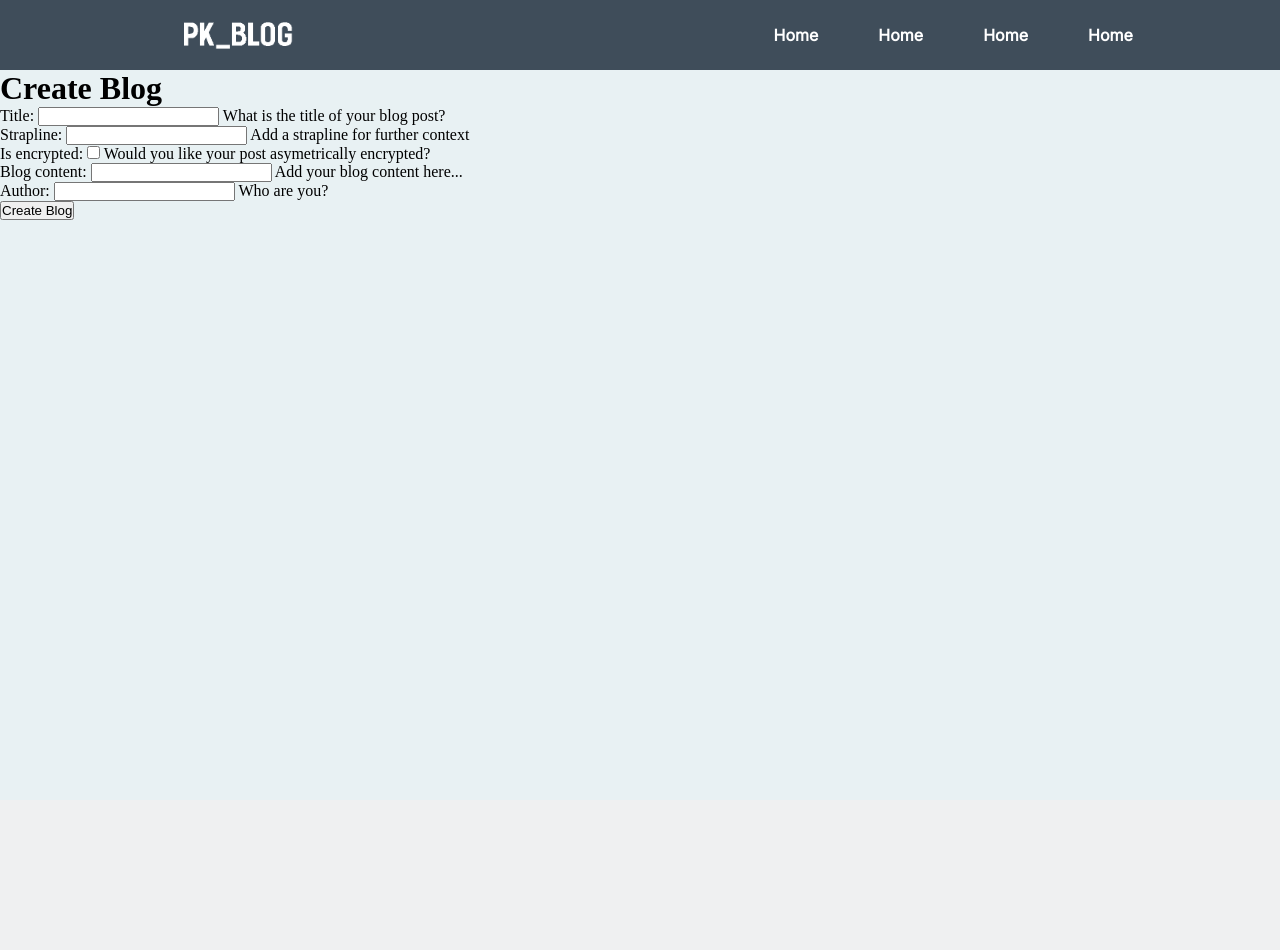
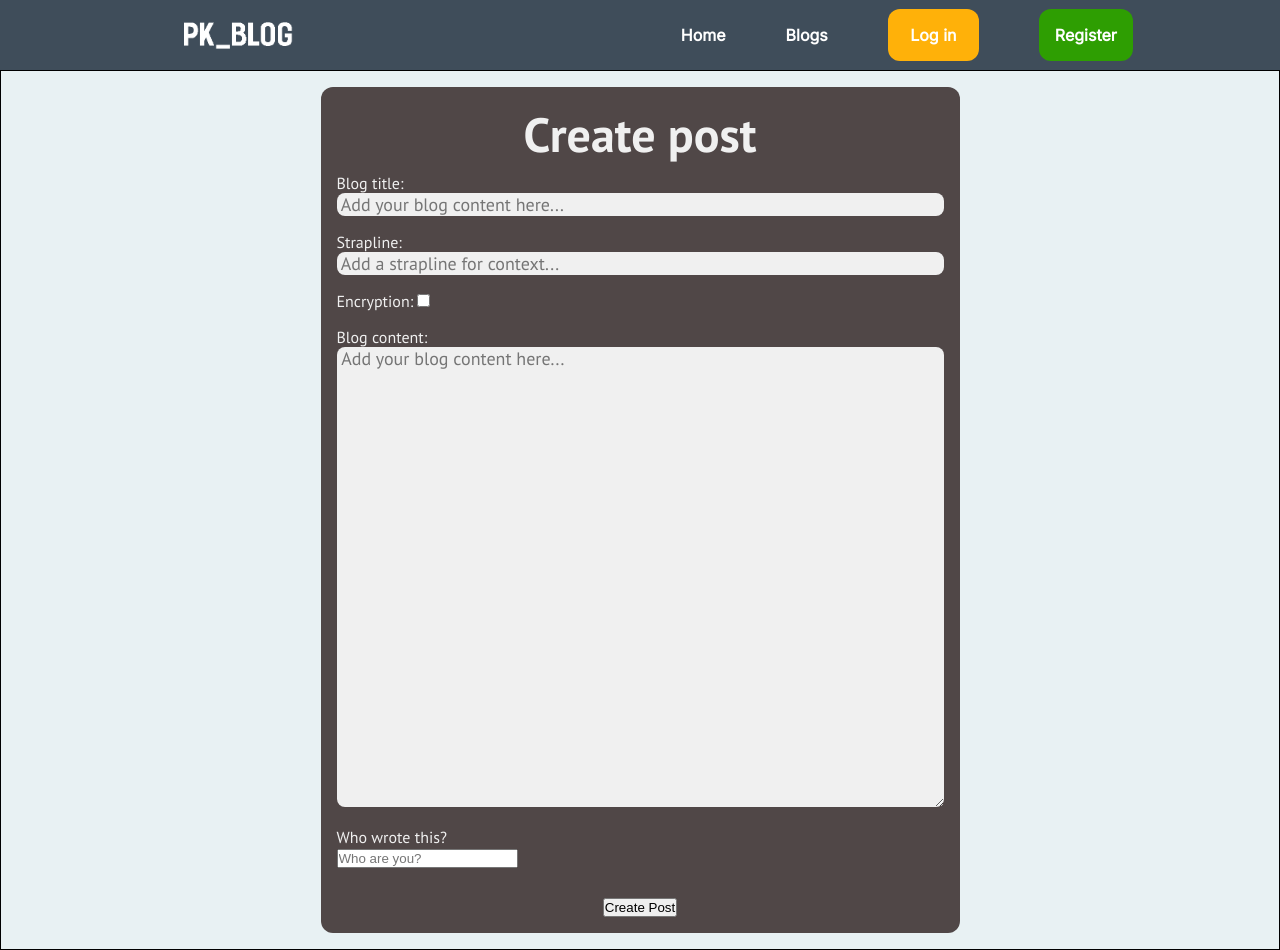
Before and after one commit to CharlieWWW94/pk_blog, a Django app: page /blogs/new_blog/ in a window 1280 px wide. Before the commit the page ends 220 px from the top, so only its background shows below. Run offline with Django 4.2, Linux system fonts and the light colour scheme.

Commit message:
add further styling to home and blog form pages

```diff
--- a/blogs/forms.py
+++ b/blogs/forms.py
@@ -4,9 +4,8 @@ from django import forms
 
 
 class NewBlogForm(forms.Form):
-
-    title = forms.CharField(max_length=200, help_text='What is the title of your blog post?')
-    strapline = forms.CharField(max_length=500, help_text='Add a strapline for further context')
-    is_encrypted = forms.BooleanField(help_text='Would you like your post asymetrically encrypted?', required=False)
-    blog_content = forms.CharField(help_text='Add your blog content here...')
-    author = forms.CharField(max_length=100, help_text='Who are you?')
+    title = forms.CharField( widget=forms.TextInput(attrs={'class': 'form-content', 'placeholder': ' Add your blog content here...'}))
+    strapline = forms.CharField( widget=forms.TextInput(attrs={'class': 'form-content','placeholder': ' Add a strapline for context...'}))
+    is_encrypted = forms.BooleanField(help_text=' Would you like your post asymetrically encrypted?', required=False)
+    blog_content = forms.CharField( widget=forms.Textarea(attrs={'class': 'form-content', 'placeholder': ' Add your blog content here...', 'rows': 20, 'cols': 10, }))
+    author = forms.CharField( widget=forms.TextInput(attrs={'placeholder': 'Who are you?'}))
--- a/blogs/views.py
+++ b/blogs/views.py
@@ -55,6 +55,7 @@ def create_blog(request):
             new_blog.private_key = encrypted_key
 
         #encrypted or unencrypted blog object saves to db:
+        new_blog.is_encrypted = False
         new_blog.save()
         return render(request, 'success.html', {'user': 'We did it!'})
 
--- a/static/css/styles.css
+++ b/static/css/styles.css
@@ -69,6 +69,20 @@ a {
     background-color: white;
 }
 
+btn {
+    padding: 1rem;
+    border-radius: 12px;
+}
+
+.reg-button {
+    background-color: rgb(46, 158, 2);
+}
+
+.login-button {
+    background-color: rgb(255, 177, 9);
+    padding: 1rem 1.4rem;
+}
+
 /* Hero section */
 
 .hero {
@@ -130,10 +144,64 @@ body {
 }
 
 .icon {
+    margin: 5%;
     max-width: 10rem;
-    padding-bottom: 5%;
+    padding: 5%;
+    background-color: rgb(232, 241, 243);
+    border-radius: 25%;
 }
 
+/*form styling new_blog */
+
+.form-container {
+    display:flex;
+    flex-direction: column;
+    flex-wrap: wrap;
+    align-items: center;
+    border: 1px;
+    border-style: solid;
+    padding: 1rem 0%;
+    width: 100%;
+    text-align: center;
+
+}
+
+form {
+    flex: 1;
+    align-items: center;
+    font-family: 'PT Sans', sans-serif;
+    width: 50%;
+    padding: 1rem;
+    border-radius: 12px;
+    background-color: rgb(80, 71, 71);
+
+}
+
+.form-title {
+    font-size: 3rem;
+    color: rgb(240, 240, 240);
+    align-self: center;
+}
+
+.form-entry {
+    padding: 0.5rem 0;
+    text-align: left;
+}
+
+.form-content {
+    width: 100%;
+    font-family: 'PT Sans', sans-serif;
+    font-size: 18px;
+    border-radius: 8px;
+    border: none;
+    background-color: rgb(240, 240, 240);
+}
+
+label {
+    color: rgb(240, 240, 240);
+    font-size:  1rem;
+    font-weight: 400;
+}
 /* Changes for mobile compatibility */
 
 @media(max-width:1020px) {
--- a/templates/blogs/create_blog.html
+++ b/templates/blogs/create_blog.html
@@ -1,9 +1,51 @@
 {% extends '../base.html' %}
 {% block content %}
-<h1>Create Blog</h1>
-<form method="post">
+<div class="form-container">
+
+<!-- <form method="post">
+    <h1>Create Post:</h1>
     {% csrf_token %}
-    {{ new_form.as_p }}
+    {{ new_form.as_table }}
     <button type="submit">Create Blog</button>
-</form>
+</form> -->
+
+    <form method="post">
+        {% csrf_token %}
+        <h1 class="form-title">Create post</h1>
+        {{ new_form.non_field_errors }}
+        <ul>
+            <li class="form-entry">
+                {{new_form.title.errors}}
+                <label for="{{ new_form.title.id_for_label }}">Blog title:</label>
+                <br>
+                {{new_form.title}}
+            </li>
+            <li class="form-entry">
+                {{new_form.strapline.errors}}
+                <label for="{{ new_form.strapline.id_for_label }}">Strapline:</label>
+                <br>
+                {{new_form.strapline}}
+            </li>
+            <li class="form-entry">
+                {{new_form.is_encrypted.errors}}
+                <label for="{{ new_form.is_encrypted.id_for_label }}">Encryption:</label>
+                {{new_form.is_encrypted}}
+            </li>
+            <li class="form-entry">
+                {{new_form.blog_content.errors}}
+                <label for="{{ new_form.blog_content.id_for_label }}">Blog content:</label>
+                <br>
+                {{new_form.blog_content}}
+            </li>
+            <li class="form-entry">
+                {{new_form.author.errors}}
+                <label for="{{ new_form.author.id_for_label }}">Who wrote this?</label>
+                <br>
+                {{new_form.author}}
+            </li>
+            <br>
+        </ul>
+        <button type="submit">Create Post</button>
+    </form>
+</div>
 {% endblock %}
--- a/templates/navbar.html
+++ b/templates/navbar.html
@@ -10,13 +10,13 @@
                 <a href="#" class = "nav-link">Home</a>
             </li>
             <li class="nav-item">
-                <a href="#" class = "nav-link">Home</a>
+                <a href="#" class = "nav-link">Blogs</a>
             </li>
             <li class="nav-item">
-                <a href="#" class = "nav-link">Home</a>
+                <a href="#" class = "nav-link"><btn class="login-button">Log in</btn></a>
             </li>
             <li class="nav-item">
-                <a href="#" class = "nav-link">Home</a>
+                <a href="#" class = "nav-link"><btn class="reg-button">Register</btn></a>
             </li>
         </ul>
         <div class="hamburger">
```
Also changed, not shown: db.sqlite3.
